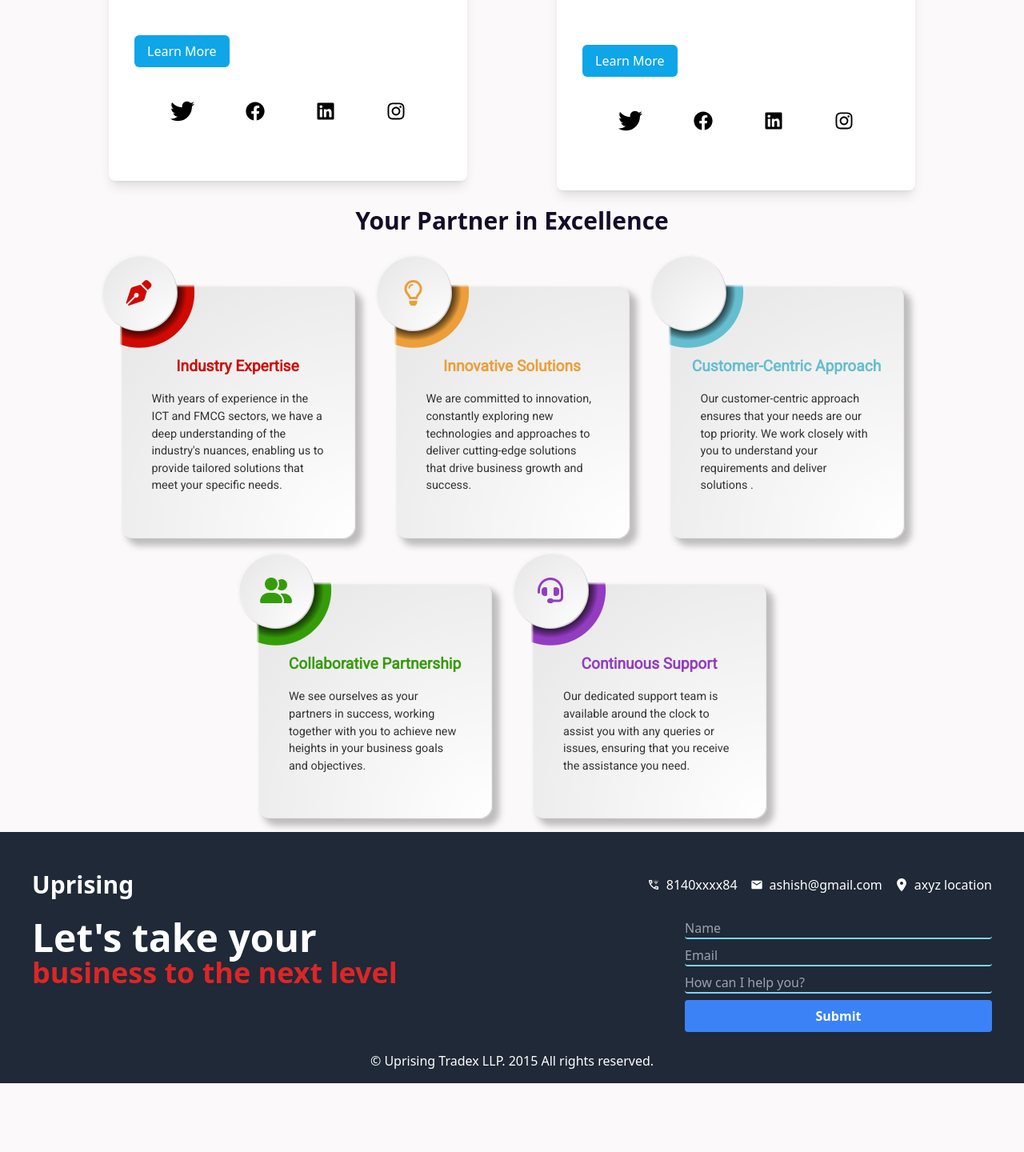
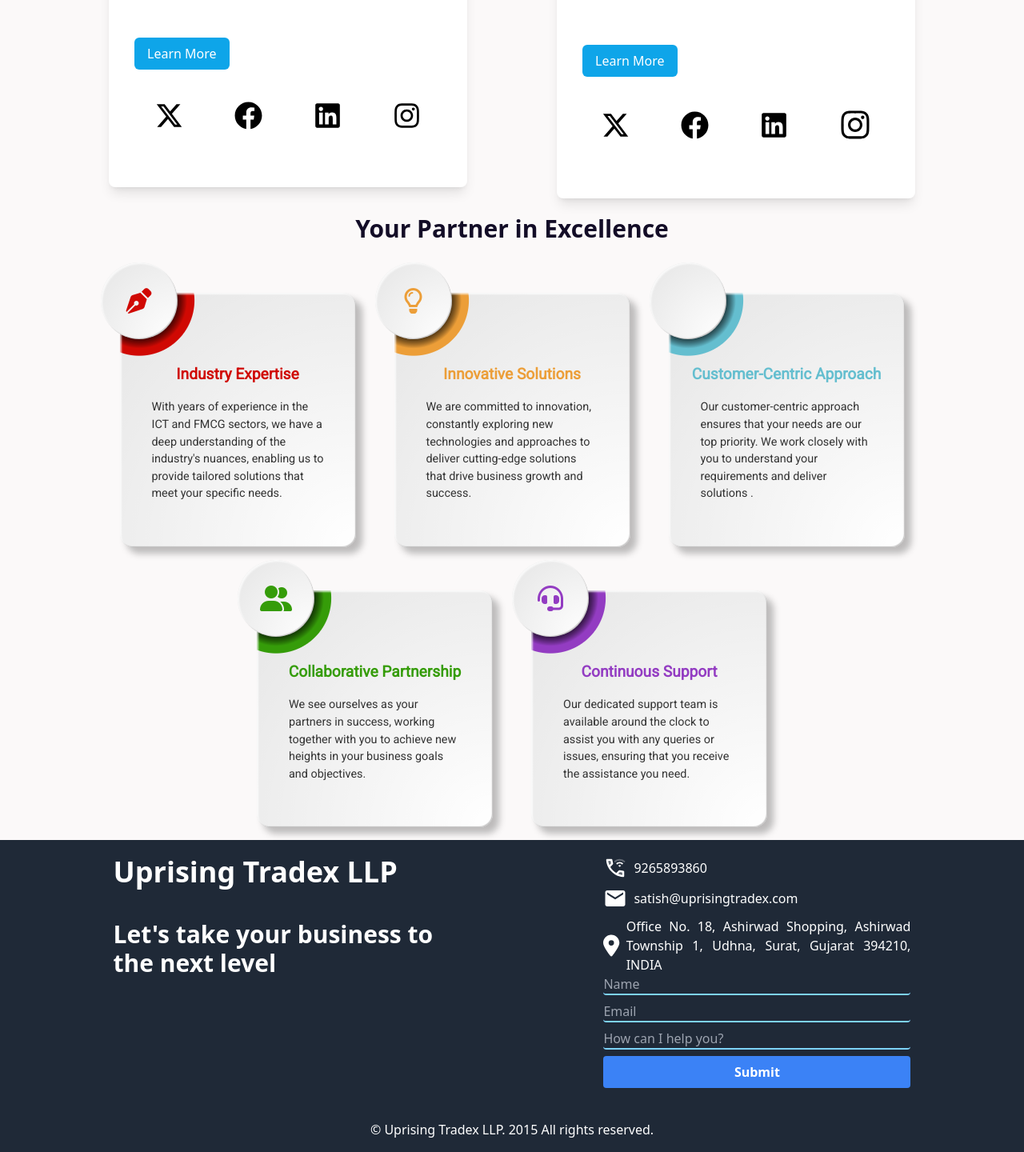
Before and after one commit to xr-dev-saurabh/uprising-tradex, a React (Create React App) app: page / in a window 1280 px wide. Shown: the part 409-1849 px from the top of the page at 80% size. Before the commit the page ends 1763 px from the top, so only its background shows below. Built offline with nearby package versions, Linux system fonts and the light colour scheme.

Commit message:
change icons size and make responsive

```diff
--- a/src/Components/CardIct.jsx
+++ b/src/Components/CardIct.jsx
@@ -1,16 +1,16 @@
 import React from "react";
-import { FaTwitter, FaFacebook, FaLinkedin, FaInstagram } from "react-icons/fa";
-
+import {FaFacebook, FaLinkedin, FaInstagram } from "react-icons/fa";
+import { FaXTwitter } from "react-icons/fa6";
 const CardIct = () => {
   return (
     <div className="justify-center items-center w-full   md:flex-row ">
-      <div className="flex flex-wrap justify-center items-center px-5 md:gap-28 py-5">
+      <div className="flex flex-wrap justify-center gap-12 items-center px-5 md:gap-28 py-5">
         {/* First Card (ICT Section) */}
         <div className="bg-white rounded-lg shadow-lg w-[90%] max-w-md p-8">
           <h2 className="text-xl font-semibold text-gray-800 mb-4">
             Revolutionizing Business with Innovative ICT Solutions
           </h2>
-          <p className="text-gray-600 mb-6">
+            <p className="text-gray-600 mb-6">
             We specialize in forward-thinking strategies and expert design,
             empowering clients with transformative IT solutions. Our team
             delivers cutting-edge experiences from conceptualization to
@@ -24,10 +24,10 @@ const CardIct = () => {
           </button>
           {/* Follow Icons */}
           <div className="flex justify-center  items-center gap-16 my-10">
-            <FaTwitter size={30} className=" transition-colors duration-300 ease-in-out hover:text-gray-500" />
-            <FaFacebook size={30} className="w-6 h-6 transition-colors duration-300 ease-in-out hover:text-gray-500" />
-            <FaLinkedin size={30} className="w-6 h-6 transition-colors duration-300 ease-in-out hover:text-gray-500" />
-            <FaInstagram size={40} className="w-6 h-6 transition-colors duration-300 ease-in-out hover:text-gray-500" />
+            <FaXTwitter size={35} className=" transition-colors duration-300 ease-in-out hover:text-gray-500"/>
+            <FaFacebook size={35} className=" transition-colors duration-300 ease-in-out hover:text-gray-500" />
+            <FaLinkedin size={35} className=" transition-colors duration-300 ease-in-out hover:text-gray-500" />
+            <FaInstagram size={35} className=" transition-colors duration-300 ease-in-out hover:text-gray-500" />
           </div>
         </div>
 
@@ -49,10 +49,10 @@ const CardIct = () => {
           </button>
           {/* Follow Icons */}
           <div className="flex justify-center  gap-16 items-center  my-10">
-            <FaTwitter size={30} className=" transition-colors duration-300 ease-in-out hover:text-gray-500" />
-            <FaFacebook size={35} className="w-6 h-6 transition-colors duration-300 ease-in-out hover:text-gray-500" />
-            <FaLinkedin size={35} className="w-6 h-6 transition-colors duration-300 ease-in-out hover:text-gray-500" />
-            <FaInstagram size={40} className="w-6 h-6 transition-colors duration-300 ease-in-out hover:text-gray-500" />
+          <FaXTwitter size={35} className=" transition-colors duration-300 ease-in-out hover:text-gray-500"/>
+            <FaFacebook size={35} className=" transition-colors duration-300 ease-in-out hover:text-gray-500" />
+            <FaLinkedin size={35} className=" transition-colors duration-300 ease-in-out hover:text-gray-500" />
+            <FaInstagram size={40} className="transition-colors duration-300 ease-in-out hover:text-gray-500" />
           </div>
         </div>
       </div>
--- a/src/Components/Footer.jsx
+++ b/src/Components/Footer.jsx
@@ -4,36 +4,38 @@ import { FaLocationDot } from "react-icons/fa6";
 
 const Footer = () => {
   return (
-    <div className="px-4 sm:px-10 md:px-18 pt-8 sm:pt-12 w-full bg-gray-800 text-white">
+    <div className="px-16  pt-5 w-full bg-gray-800 justify-center flex flex-col items-center text-white">
+      <div className="flex flex-wrap md:w-[90%] gap-5 justify-center content-center md:justify-between px-5">
         {/* Upper Section */}
-      <div className="flex flex-col sm:flex-row justify-between items-center mb-4">
+        <div className="w-[280px] md:w-[400px] justify-center items-center mb-4">
+          <div className="mb-10 ">
+            <h1 className="text-4xl font-bold">Uprising Tradex LLP</h1>
+          </div>
           <div className="mb-4 sm:mb-0">
-          <h1 className="text-xl sm:text-3xl font-bold">Uprising</h1>
-        </div>
-        <div className="flex flex-col sm:flex-row items-center">
-          <div className="flex items-center mb-2 sm:mb-0">
-            <MdWifiCalling2 className="mr-2" />
-            <span className="text-sm sm:text-base mr-4">8140xxxx84</span>
-          </div>
-          <div className="flex items-center mb-2 sm:mb-0">
-            <MdEmail className="mr-2" />
-            <span className="text-sm sm:text-base mr-4">ashish@gmail.com</span>
-          </div>
-          <div className="flex items-center">
-            <FaLocationDot className="mr-2" />
-            <span className="text-sm sm:text-base">axyz location</span>
-          </div>
+            <h1 className="text-2xl  sm:text-3xl font-semibold">Let's take your business to the next level</h1>
           </div>
         </div>
 
         {/* Middle Section */}
-      <div className="my-6 flex flex-col sm:flex-row justify-between sm:text-justify ">
-        <div className="mb-4 sm:mb-0">
-          <h1 className="text-xl sm:text-5xl font-semibold">Let's take your</h1>
-          <h1 className="text-lg sm:text-4xl font-semibold text-red-600">
-            {" "}
-            business to the next level
-          </h1>
+        <div className="mb-10 justify-between sm:text-justify ">
+          <div className="flex flex-wrap items-center gap-2 sm:w-96">
+            <div className="flex items-center mb-2   sm:mb-0">
+              <MdWifiCalling2 size={30} className="mr-2" />
+              <span className="text-sm sm:text-base mr-4">9265893860</span>
+            </div>
+            <div className="flex items-center mb-2 sm:mb-0">
+              <MdEmail size={30} className="mr-2" />
+              <span className="text-sm sm:text-base mr-4">
+                satish@uprisingtradex.com
+              </span>
+            </div>
+            <div className="flex items-center">
+              <FaLocationDot size={40} className="mr-2" />
+              <span className="text-sm sm:text-base">
+                Office No. 18, Ashirwad Shopping, Ashirwad Township 1, Udhna,
+                Surat, Gujarat 394210, INDIA
+              </span>
+            </div>
           </div>
           <div className="flex flex-col w-full sm:w-96">
             <input
@@ -59,10 +61,12 @@ const Footer = () => {
             </button>
           </div>
         </div>
-
+      </div>
       {/* Lower Section */}
       <div className="text-center pb-4">
-        <h3 className='text-center'>© Uprising Tradex LLP. 2015 All rights reserved.</h3>
+        <h3 className="text-center">
+          © Uprising Tradex LLP. 2015 All rights reserved.
+        </h3>
       </div>
     </div>
   );
--- a/src/Components/WhyUs.jsx
+++ b/src/Components/WhyUs.jsx
@@ -49,9 +49,9 @@ const CardList = () => {
   return (
     <div >
       <h1 className="text-3xl font-bold mb-6 text-center text-[#130d27]">Your Partner in Excellence</h1>
-      <div className=" flex justify-center content-center  ">
-          <ul className={`flex flex-wrap  ${window.innerWidth > 1350 ? "max-w-[80%] grid grid-cols-3 justify-center items-center " : ""}
-       justify-center justify-items-center  md:gap-0 gap-2 `}>
+      <div className=" flex justify-center justify-items-center">
+          <ul className={` flex flex-wrap ${window.innerWidth > 1350 ? "max-w-[80%] flex grid-cols-3 justify-center items-center" : ""}
+         md:gap-0 gap-2 justify-center items-center`}>
         {cards.map((card, index) => (
           <li
             key={index}
```
Also changed, not shown: src/Components/Navbar.jsx (+31 -27 lines). Lines whose indentation alone changed are shown as unchanged.
